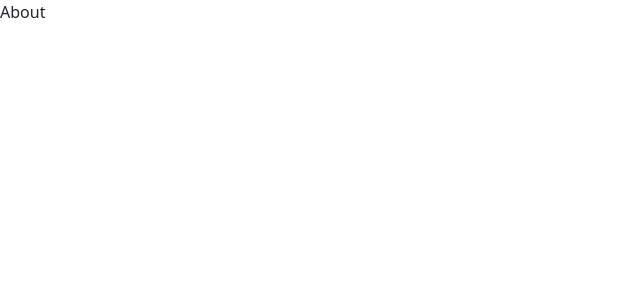
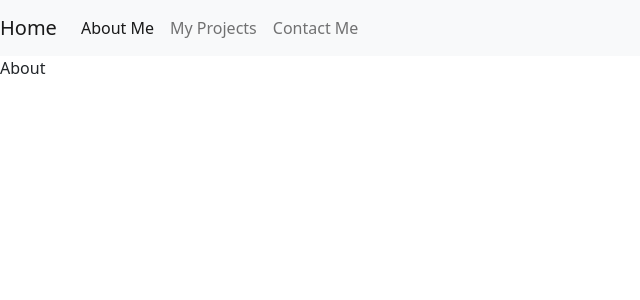
Before and after one commit to ClairePhillips51/react-portfolio, a React (Create React App) app: page / in a window 1280 px wide. Shown: the top 300 px of the page, without its empty margins (0-640 px from the left). Built offline with nearby package versions, Linux system fonts and the light colour scheme.

Commit message:
set up the navbar/ header.

```diff
--- a/src/App.js
+++ b/src/App.js
@@ -3,12 +3,14 @@
 import About from "./pages/About";
 import Projects from "./pages/Projects";
 import Contact from "./pages/Contact";
+import Header from "./components/Header";
 import './App.css';
 
 function App() {
   return (
     <Router>
       <div>
+        <Header />
         <div>
           <Route exact path="/" component={About} />
           <Route exact path="/about" component={About} />
--- a/src/components/Header/index.js
+++ b/src/components/Header/index.js
@@ -0,0 +1,48 @@
+import React from "react";
+import { Link } from "react-router-dom";
+import "./style.css";
+
+// Depending on the current path, this component sets the "active" class on the appropriate navigation link item
+function Header() {
+  return (
+    <nav className="navbar navbar-expand-lg navbar-light bg-light">
+      <Link className="navbar-brand" to="/">
+        Home
+      </Link>
+      <div>
+        <ul className="navbar-nav">
+          <li className="nav-item">
+            <Link
+              to="/about"
+              className={
+                window.location.pathname === "/" || window.location.pathname === "/about"
+                  ? "nav-link active"
+                  : "nav-link"
+              }
+            >
+              About Me
+            </Link>
+          </li>
+          <li className="nav-item">
+            <Link
+              to="/projects"
+              className={window.location.pathname === "/projects" ? "nav-link active" : "nav-link"}
+            >
+              My Projects
+            </Link>
+          </li>
+          <li className="nav-item">
+            <Link
+              to="/contact"
+              className={window.location.pathname === "/contact" ? "nav-link active" : "nav-link"}
+            >
+              Contact Me
+            </Link>
+          </li>
+        </ul>
+      </div>
+    </nav>
+  );
+}
+
+export default Header;
```
